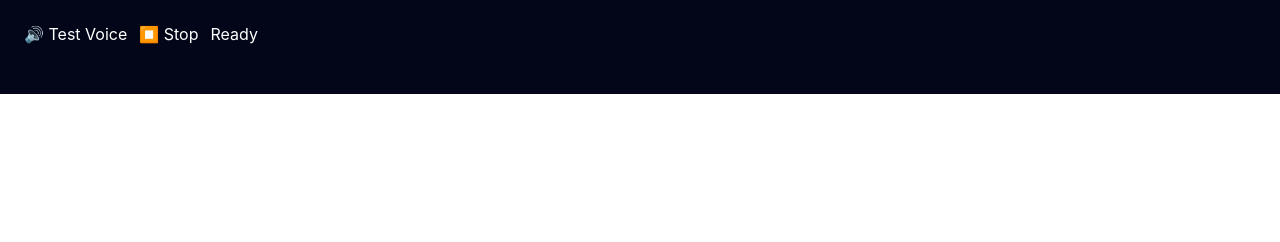
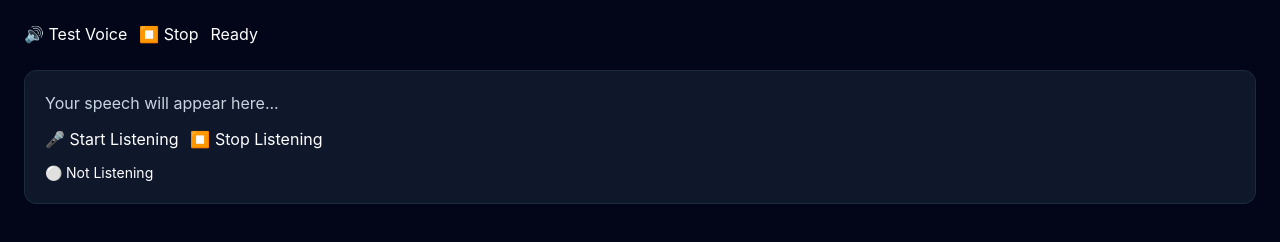
Before and after one commit to pari-26-vaish/MockMate, a React (Vite) app in the folder client/: page /dashboard in a window 1280 px wide. Shown: the part 1016-1258 px from the top of the page. Before the commit the page ends 1110 px from the top, so only its background shows below. Built offline with nearby package versions, Linux system fonts and the light colour scheme; no server answers.

Commit message:
Complete Day:17 speech-to-text hook

```diff
--- /dev/null
+++ b/client/src/hooks/useSpeechToText.js
@@ -0,0 +1,222 @@
+import { useEffect, useRef, useState } from "react";
+
+const useSpeechToText = () => {
+  const [transcript, setTranscript] = useState("");
+  const [isListening, setIsListening] = useState(false);
+
+  const recognitionRef = useRef(null);
+  const shouldListenRef = useRef(false);
+  const finalTranscriptRef = useRef("");
+
+  useEffect(() => {
+    const SpeechRecognition =
+      window.SpeechRecognition ||
+      window.webkitSpeechRecognition;
+
+    if (!SpeechRecognition) {
+      console.error(
+        "Speech Recognition is not supported in this browser."
+      );
+      return;
+    }
+
+    const recognition = new SpeechRecognition();
+
+    // Speech Recognition configuration
+    recognition.lang = "en-IN";
+    recognition.continuous = true;
+    recognition.interimResults = true;
+    recognition.maxAlternatives = 1;
+
+    // --------------------------------
+    // Recognition started
+    // --------------------------------
+    recognition.onstart = () => {
+      console.log("🎤 Speech recognition started");
+      setIsListening(true);
+    };
+
+    // --------------------------------
+    // Speech result received
+    // --------------------------------
+    recognition.onresult = (event) => {
+      console.log("🗣️ Speech result received");
+
+      let interimTranscript = "";
+
+      for (
+        let i = event.resultIndex;
+        i < event.results.length;
+        i++
+      ) {
+        const text = event.results[i][0].transcript;
+
+        if (event.results[i].isFinal) {
+          finalTranscriptRef.current += text + " ";
+        } else {
+          interimTranscript += text;
+        }
+      }
+
+      const completeTranscript =
+        finalTranscriptRef.current + interimTranscript;
+
+      setTranscript(completeTranscript.trim());
+    };
+
+    // --------------------------------
+    // Recognition error
+    // --------------------------------
+    recognition.onerror = (event) => {
+      console.log(
+        "⚠️ Speech recognition error:",
+        event.error
+      );
+
+      if (event.error === "no-speech") {
+        console.log(
+          "No speech detected. You can continue speaking."
+        );
+      }
+
+      if (event.error === "not-allowed") {
+        console.error(
+          "Microphone permission was denied."
+        );
+
+        shouldListenRef.current = false;
+        setIsListening(false);
+      }
+
+      if (event.error === "audio-capture") {
+        console.error(
+          "No microphone was detected."
+        );
+
+        shouldListenRef.current = false;
+        setIsListening(false);
+      }
+
+      if (event.error === "network") {
+        console.error(
+          "Speech recognition network error."
+        );
+      }
+    };
+
+    // --------------------------------
+    // Recognition ended
+    // --------------------------------
+    recognition.onend = () => {
+      console.log("🔴 Speech recognition ended");
+
+      setIsListening(false);
+
+      // Restart only when user is still listening
+      if (shouldListenRef.current) {
+        setTimeout(() => {
+          try {
+            recognition.start();
+          } catch (error) {
+            console.log(
+              "Recognition restart skipped."
+            );
+          }
+        }, 300);
+      }
+    };
+
+    recognitionRef.current = recognition;
+
+    // --------------------------------
+    // Cleanup
+    // --------------------------------
+    return () => {
+      shouldListenRef.current = false;
+
+      try {
+        recognition.stop();
+      } catch (error) {
+        // Ignore cleanup errors
+      }
+
+      recognitionRef.current = null;
+    };
+  }, []);
+
+  // --------------------------------
+  // Start listening
+  // --------------------------------
+  const startListening = () => {
+    const recognition = recognitionRef.current;
+
+    if (!recognition) {
+      console.error(
+        "Speech Recognition is not available."
+      );
+      return;
+    }
+
+    if (shouldListenRef.current) {
+      console.log("Already listening.");
+      return;
+    }
+
+    shouldListenRef.current = true;
+
+    try {
+      recognition.start();
+      console.log(
+        "🎙️ Starting microphone listening..."
+      );
+    } catch (error) {
+      console.log(
+        "Recognition start skipped:",
+        error.message
+      );
+    }
+  };
+
+  // --------------------------------
+  // Stop listening
+  // --------------------------------
+  const stopListening = () => {
+    const recognition = recognitionRef.current;
+
+    shouldListenRef.current = false;
+
+    if (!recognition) return;
+
+    try {
+      recognition.stop();
+    } catch (error) {
+      console.log(
+        "Recognition already stopped."
+      );
+    }
+
+    setIsListening(false);
+
+    console.log(
+      "🛑 Speech recognition stopped."
+    );
+  };
+
+  // --------------------------------
+  // Clear transcript
+  // --------------------------------
+  const clearTranscript = () => {
+    finalTranscriptRef.current = "";
+    setTranscript("");
+  };
+
+  return {
+    transcript,
+    isListening,
+    startListening,
+    stopListening,
+    clearTranscript,
+  };
+};
+
+export default useSpeechToText;
--- a/client/src/pages/DashboardPage.jsx
+++ b/client/src/pages/DashboardPage.jsx
@@ -8,6 +8,9 @@ import Button from "../components/common/Button";
 import { Mic, BarChart3, Zap, Sparkles, ArrowRight, Clock } from "lucide-react";
 import "./DashboardPage.css";
 import useTextToSpeech from "../hooks/useTextToSpeech.js";
+import useSpeechToText from "../hooks/useSpeechToText.js";
+
+
 
 const getGreeting = () => {
   const hour = new Date().getHours();
@@ -18,6 +21,12 @@ const getGreeting = () => {
 
 const DashboardPage = () => {
   const navigate = useNavigate();
+  const {
+    transcript,
+    isListening,
+    startListening,
+    stopListening,
+  } = useSpeechToText();
   const { speak, stop, isSpeaking } = useTextToSpeech();
   const { user } = useAuth();
   const firstName = user?.name?.split(" ")[0] || "there";
@@ -195,6 +204,27 @@ const DashboardPage = () => {
             {isSpeaking ? "Speaking..." : "Ready"}
           </span>
         </div>
+
+        <div className="mt-6 p-5 rounded-xl border border-slate-800 bg-slate-900">
+          <p className="text-slate-300 mb-3">
+            {transcript || "Your speech will appear here..."}
+          </p>
+
+          <div className="flex gap-3">
+            <button onClick={startListening}>
+              🎤 Start Listening
+            </button>
+
+            <button onClick={stopListening}>
+              ⏹ Stop Listening
+            </button>
+          </div>
+
+          <p className="mt-3 text-sm">
+            {isListening ? "🔴 Listening..." : "⚪ Not Listening"}
+          </p>
+        </div>
+
       </main>
     </div>
   );
```
